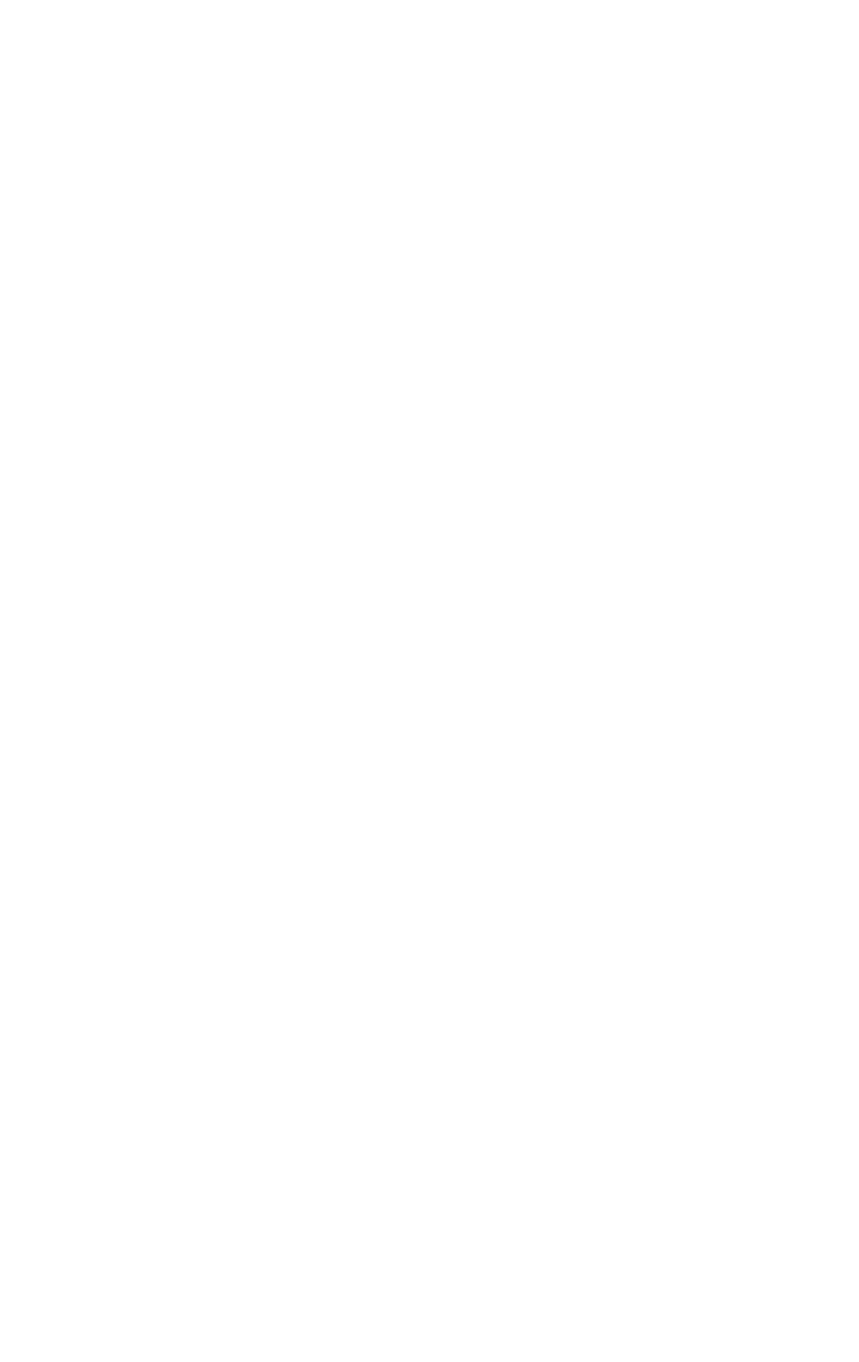
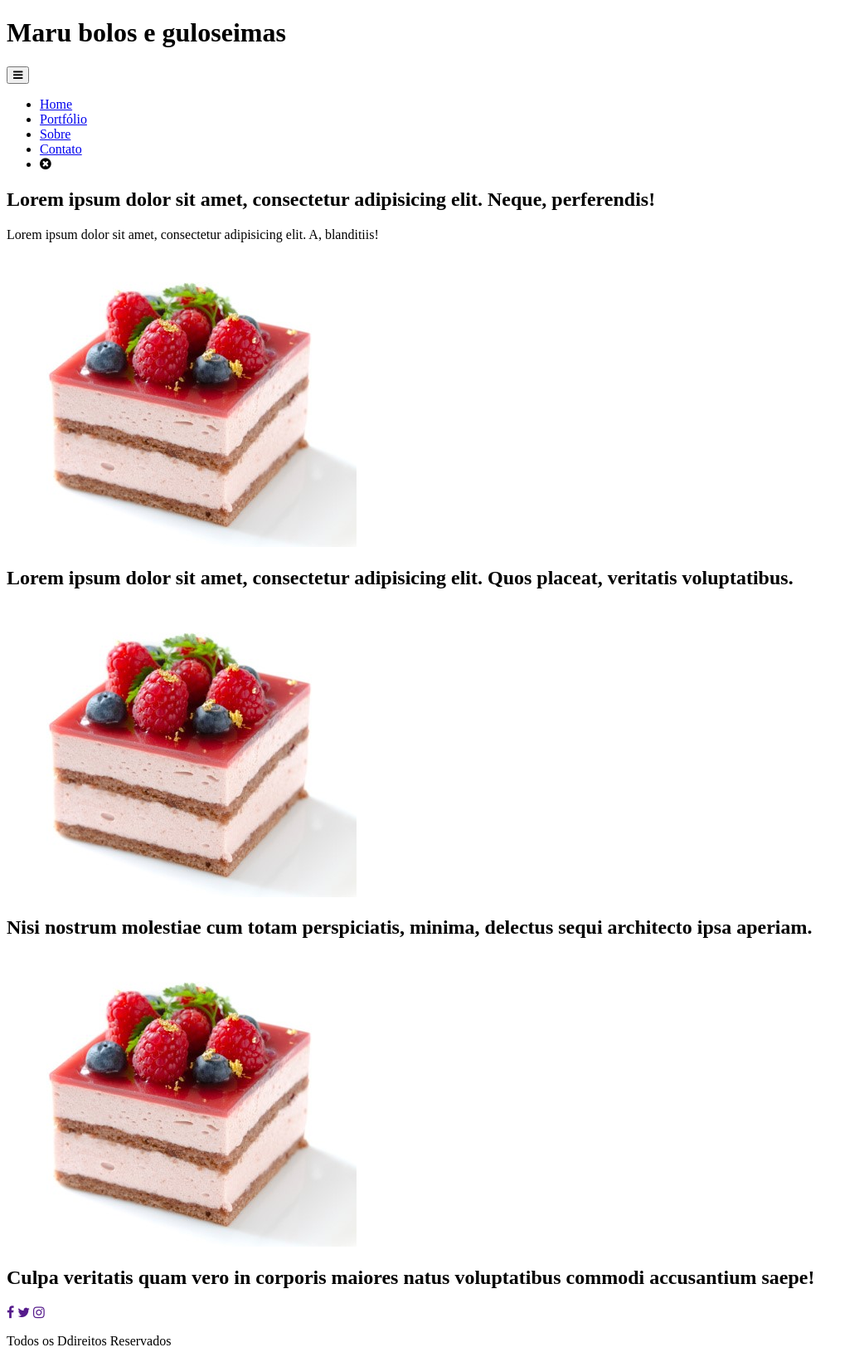
Before and after one commit to antoniogregorio/marubolos, a plain HTML site: page index.html in a window 1280 px wide. Shown: the whole page at 83% size, without its empty margins (0-1036 px from the left). Before the commit the page ends 800 px from the top, so only its background shows below. Drawn offline with nearby package versions, Linux system fonts and the light colour scheme.

Commit message:
estructuring the html

```diff
--- a/index.html
+++ b/index.html
@@ -2,9 +2,51 @@
 <html lang="pt-br">
 <head>
     <meta charset="UTF-8">
-    <title>Document</title>
+    <meta name="viewport" content="width=device-width, initial-scale=1">
+    <title>Maru Bolos e Guloseimas</title>
+    <link rel="stylesheet" href="css/style.css">
+    <link rel="stylesheet" href="https://fonts.googleapis.com/css?family=Pacifico%7CSacramento">
+    <link rel="stylesheet" href="https://maxcdn.bootstrapcdn.com/font-awesome/4.7.0/css/font-awesome.min.css">
 </head>
 <body>
-
+    <header>
+        <h1 class="logo">Maru bolos e guloseimas</h1>
+        <button class="btn-menu"><i class="fa fa-bars" aria-hidden="true"></i></button>
+        <nav class="menu">
+            <ul>
+                <li><a href="#">Home</a></li>
+                <li><a href="#">Portfólio</a></li>
+                <li><a href="#">Sobre</a></li>
+                <li><a href="#">Contato</a></li>
+                <li><a class="btn-close"><i class="fa fa-times-circle" aria-hidden="true"></i></a></li>
+            </ul>
+        </nav>
+    </header>
+    <section>
+        <h2>Lorem ipsum dolor sit amet, consectetur adipisicing elit. Neque, perferendis!</h2>
+        <p>Lorem ipsum dolor sit amet, consectetur adipisicing elit. A, blanditiis!</p>
+    </section>
+    <main>
+        <article><img src="img/fatia_bolo_gelatina.jpg" alt="Fatia bolo de chocolate com frutas vermelhas">
+                <h2>Lorem ipsum dolor sit amet, consectetur adipisicing elit. Quos placeat, veritatis voluptatibus.</h2>
+            </article>
+        <article><img src="img/fatia_bolo_gelatina.jpg" alt="Fatia bolo de chocolate com frutas vermelhas">
+                <h2>Nisi nostrum molestiae cum totam perspiciatis, minima, delectus sequi architecto ipsa aperiam.</h2>
+            </article>
+        <article><img src="img/fatia_bolo_gelatina.jpg" alt="Fatia bolo de chocolate com frutas vermelhas">
+                <h2>Culpa veritatis quam vero in corporis maiores natus voluptatibus commodi accusantium saepe!</h2>
+            </article>
+    </main>
+    <footer>
+        <a href=""><i class="fa fa-facebook" aria-hidden="true"></i></a>
+        <a href=""><i class="fa fa-twitter" aria-hidden="true"></i></a>
+        <a href=""><i class="fa fa-instagram" aria-hidden="true"></i></a>
+        <br/>
+            <p>Todos os Ddireitos Reservados</p>
+    </footer>
+    <script src="https://code.jquery.com/jquery-3.1.1.js" integrity="sha256-16cdPddA6VdVInumRGo6IbivbERE8p7CQR3HzTBuELA=" crossorigin="anonymous">
+       $(".btn-menu").click(function(){$(".menu").show();});
+		$(".btn-close").click(function(){$(".menu").hide();});
+    </script>
 </body>
 </html>
```
